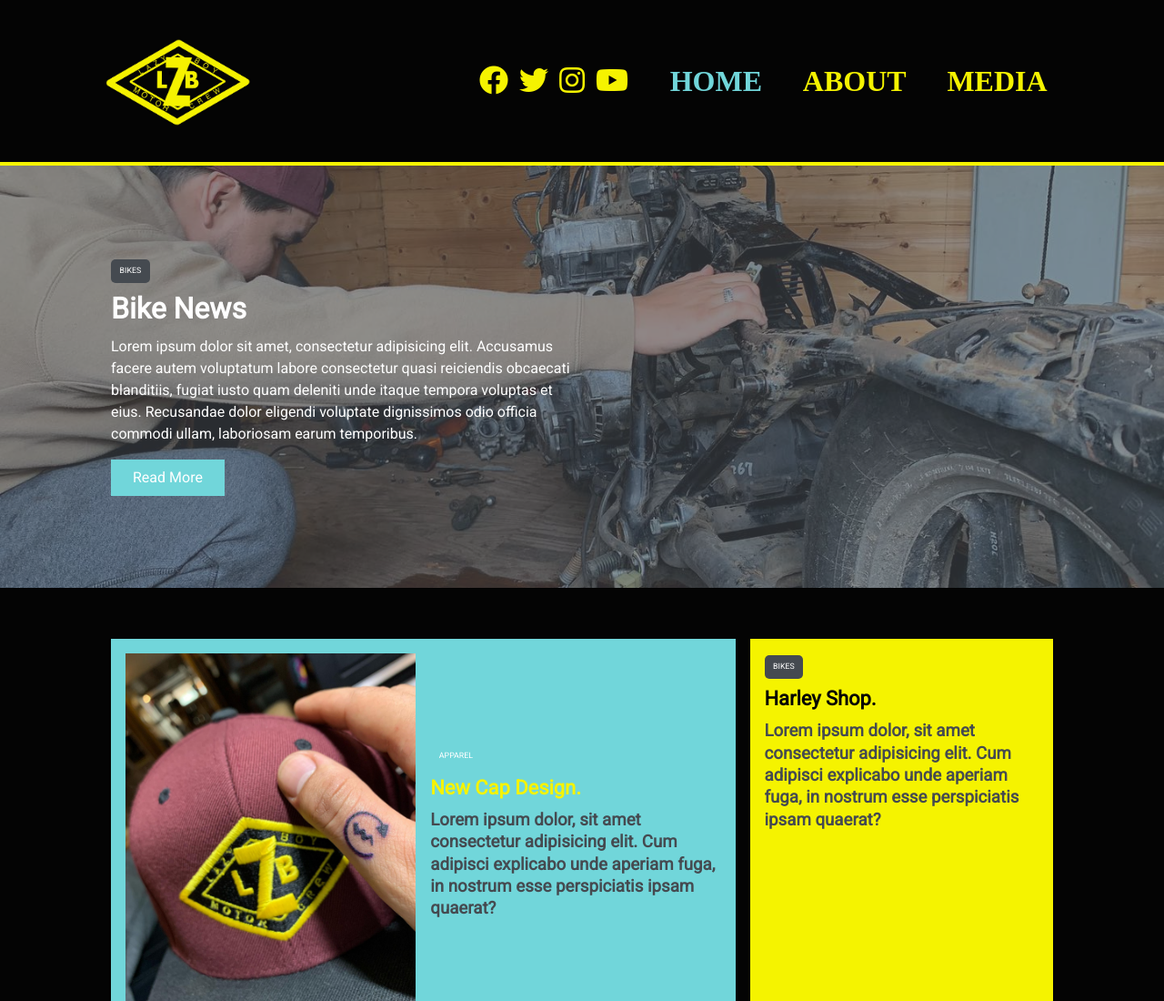
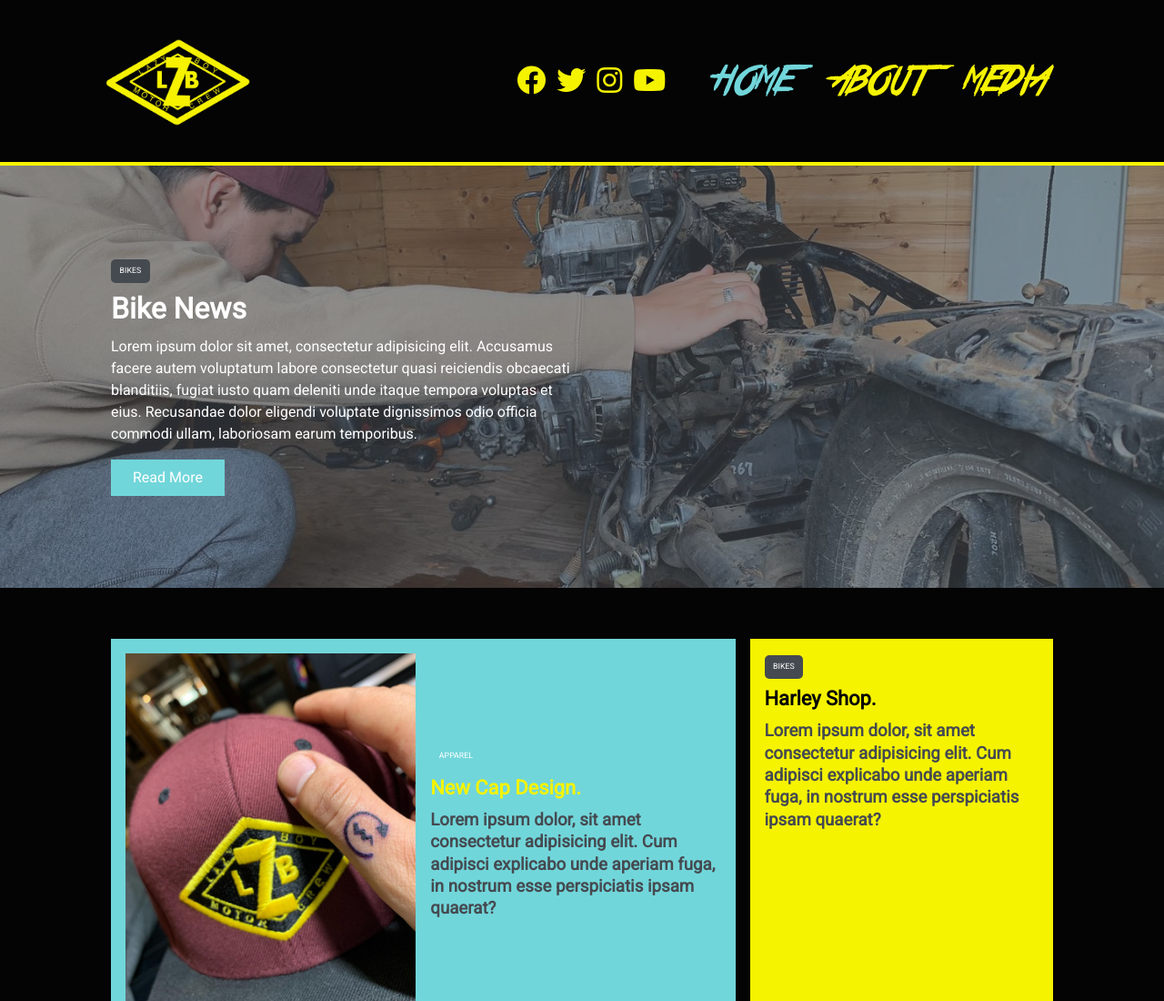
Before and after one commit to lspiersunwin/lazyboy, a plain HTML site: page index.html in a window 1280 px wide. Shown: the top 1100 px of the page at 91% size. Drawn offline with Linux system fonts and the light colour scheme.

Commit message:
Update Font

```diff
--- a/css/style.css
+++ b/css/style.css
@@ -1,3 +1,9 @@
+@font-face {
+  font-family: True Lies;
+  src: url('/True\ Lies.ttf') format('truetype');
+  font-style: normal;
+}
+
 :root {
   --primary-color: #f5f300;
   --secondary-color: #040404;
```
Also changed, not shown: True Lies.ttf (added), 2 other files.
